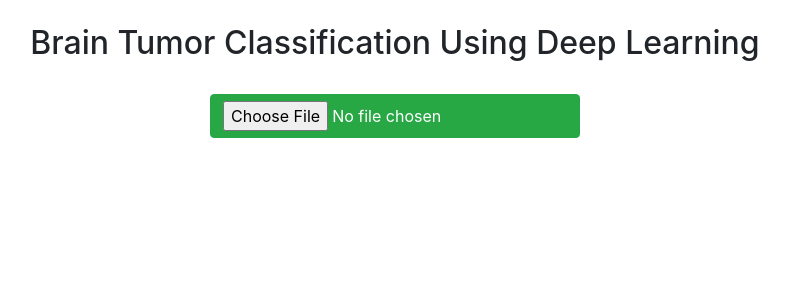
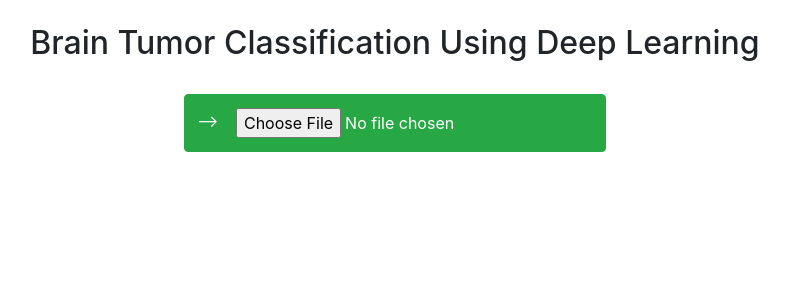
Before and after one commit to Bhushan-shrirame/brain_tumor_detection, a Flask app: page / in a window 1280 px wide. Shown: the part 56-356 px from the top of the page, without its empty margins (245-1034 px from the left). Run offline with Flask 2, Linux system fonts and the light colour scheme; parts of the project's set-up code (start-up, migrations or seed data) failed here and were passed over; some libraries are stand-ins or nearby versions.

Commit message:
Update index.html

```diff
--- a/templates/index.html
+++ b/templates/index.html
@@ -4,8 +4,9 @@
 <center>
 <br><h2>Brain Tumor Classification Using Deep Learning</h2><br>
 
-    <form id="upload-file" method="post" enctype="multipart/form-data">
-         <input type="file" name="file" class="btn btn-success" id="imageUpload" accept=".png, .jpg, .jpeg">
+    <form id="upload-file" method="post" enctype="multipart/form-data"
+          <!-- <input type="file" name="file" class="btn btn-success" id="imageUpload" accept=".png, .jpg, .jpeg"> -->
+         <input type="file" name="file" class="btn btn-success" id="imageUpload">
     </form>
 
 
```
